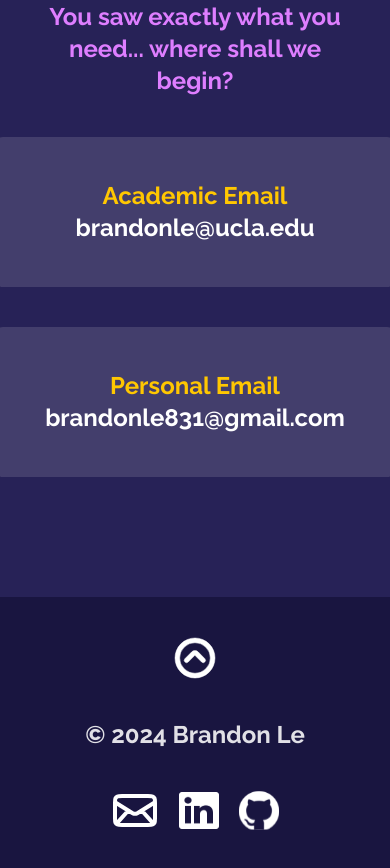
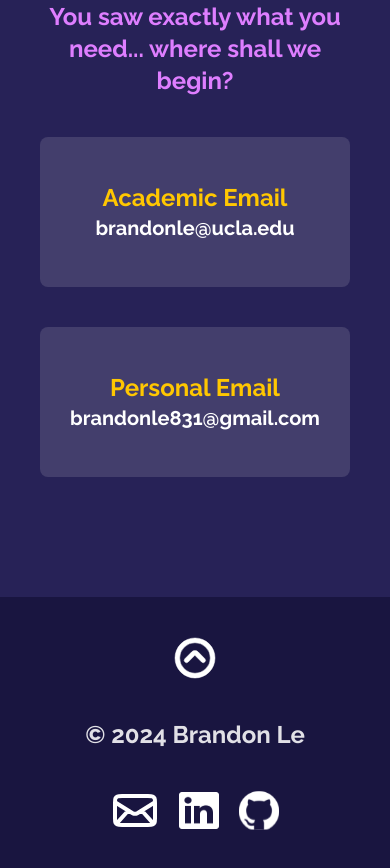
Before and after one commit to brandontranle/portfolio, a React (Vite) app: page / in a window 390 px wide. Shown: the part 10440-11308 px from the top of the page. Built offline with nearby package versions, Linux system fonts and the light colour scheme.

Commit message:
modified sections

```diff
--- a/src/output.css
+++ b/src/output.css
@@ -671,10 +671,6 @@ video {
   margin-right: 0.75rem;
 }
 
-.mr-40 {
-  margin-right: 10rem;
-}
-
 .mt-0 {
   margin-top: 0px;
 }
@@ -797,10 +793,6 @@ video {
 
 .w-\[375px\] {
   width: 375px;
-}
-
-.w-\[400px\] {
-  width: 400px;
 }
 
 .w-\[500px\] {
@@ -889,10 +881,6 @@ video {
   justify-content: space-between;
 }
 
-.justify-evenly {
-  justify-content: space-evenly;
-}
-
 .gap-1 {
   gap: 0.25rem;
 }
@@ -905,6 +893,10 @@ video {
   gap: 0.5rem;
 }
 
+.gap-20 {
+  gap: 5rem;
+}
+
 .gap-24 {
   gap: 6rem;
 }
@@ -919,10 +911,6 @@ video {
 
 .gap-5 {
   gap: 1.25rem;
-}
-
-.gap-20 {
-  gap: 5rem;
 }
 
 .space-x-3 > :not([hidden]) ~ :not([hidden]) {
@@ -1091,10 +1079,6 @@ video {
   padding: 1.25rem;
 }
 
-.p-3 {
-  padding: 0.75rem;
-}
-
 .px-3 {
   padding-left: 0.75rem;
   padding-right: 0.75rem;
@@ -1110,6 +1094,11 @@ video {
   padding-bottom: 0.5rem;
 }
 
+.py-5 {
+  padding-top: 1.25rem;
+  padding-bottom: 1.25rem;
+}
+
 .pb-0 {
   padding-bottom: 0px;
 }
@@ -1136,10 +1125,6 @@ video {
 
 .text-center {
   text-align: center;
-}
-
-.text-right {
-  text-align: right;
 }
 
 .font-ralewayBold {
@@ -1573,11 +1558,6 @@ body {
   .sm\:text-left {
     text-align: left;
   }
-
-  .sm\:text-lg {
-    font-size: 1.125rem;
-    line-height: 1.75rem;
-  }
 }
 
 @media (min-width: 768px) {
@@ -1722,6 +1702,14 @@ body {
     margin-left: auto;
   }
 
+  .lg\:mr-40 {
+    margin-right: 10rem;
+  }
+
+  .lg\:mr-auto {
+    margin-right: auto;
+  }
+
   .lg\:mt-0 {
     margin-top: 0px;
   }
@@ -1730,14 +1718,6 @@ body {
     margin-top: auto;
   }
 
-  .lg\:mr-auto {
-    margin-right: auto;
-  }
-
-  .lg\:mr-40 {
-    margin-right: 10rem;
-  }
-
   .lg\:block {
     display: block;
   }
@@ -1756,6 +1736,10 @@ body {
 
   .lg\:w-\[30\%\] {
     width: 30%;
+  }
+
+  .lg\:w-\[400px\] {
+    width: 400px;
   }
 
   .lg\:w-\[500px\] {
@@ -1787,12 +1771,17 @@ body {
     padding: 0px;
   }
 
+  .lg\:p-10 {
+    padding: 2.5rem;
+  }
+
   .lg\:p-40 {
     padding: 10rem;
   }
 
-  .lg\:p-10 {
-    padding: 2.5rem;
+  .lg\:px-20 {
+    padding-left: 5rem;
+    padding-right: 5rem;
   }
 
   .lg\:text-left {
@@ -1801,6 +1790,11 @@ body {
 
   .lg\:text-right {
     text-align: right;
+  }
+
+  .lg\:text-2xl {
+    font-size: 1.5rem;
+    line-height: 2rem;
   }
 }
 
--- a/src/sections/Contact.tsx
+++ b/src/sections/Contact.tsx
@@ -55,19 +55,19 @@ const Contact = () => {
           You saw exactly what you need... where shall we begin?{" "}
         </h1>
         <div className="flex flex-col md:flex-row justify-center gap-10 mt-10 items-center w-full">
-          <div className="bg-[#433e6c] h-[150px] w-[400px] flex-col flex items-center justify-center rounded-lg p-5">
-            <span className="text-center text-2xl text-[#FFC701]">
+          <div className="bg-[#433e6c] h-[150px] w-full flex-col flex items-center justify-center rounded-lg py-5 lg:px-20 lg:w-[400px]">
+            <span className="text-center text-2xl  w-full text-[#FFC701]">
               Academic Email{" "}
             </span>
-            <span className="text-center text-2xl text-white">
+            <span className="text-center lg:text-2xl text-xl text-white">
               brandonle@ucla.edu{" "}
             </span>
           </div>
-          <div className="bg-[#433e6c] h-[150px] w-[400px] flex-col flex items-center justify-center rounded-lg p-5">
+          <div className="bg-[#433e6c] h-[150px] w-full flex-col flex items-center justify-center rounded-lg py-5 lg:px-20 lg:w-[400px]">
             <span className="text-center text-2xl text-[#FFC701]">
               Personal Email{" "}
             </span>
-            <span className="text-center text-2xl text-white">
+            <span className="text-center  text-xl lg:text-2xl text-white">
               brandonle831@gmail.com{" "}
             </span>
           </div>
--- a/src/sections/Projects.tsx
+++ b/src/sections/Projects.tsx
@@ -187,7 +187,7 @@ const Projects = () => {
         </div>
 
         <div className="lg:ml-auto xl:w-[650px] w-full lg:h-[300px] h-full relative lg:bg-[#151135]  sm:block right-0 lg:mr-40 xl:absolute z-20 xl:mt-20 lg:mb-10 xl:mb-0 rounded-3xl lg:p-10">
-          <p className="lg:text-right sm:text-lg text-center lg:text-md">
+          <p className="lg:text-right text-center ">
             {isMobile ? (
               <>
                 {" "}
@@ -222,7 +222,7 @@ const Projects = () => {
 
       <div className="flex flex-col-reverse rounded-xl bg-[#413d6a] p-5 xl:p-0 xl:bg-transparent xl:flex-row">
         <div className="xl:mr-auto xl:w-[650px] w-full lg:h-[300px] h-full relative lg:bg-[#151135]  sm:block left-0 xl:ml-40 xl:absolute z-20 xl:mt-20 lg:mb-10 xl:mb-0 rounded-3xl lg:p-10">
-          <p className="lg:text-right sm:text-lg text-center lg:text-md">
+          <p className="lg:text-right text-center ">
             {isMobile ? (
               <>
                 {" "}
--- a/src/sections/Revamped-Skills.tsx
+++ b/src/sections/Revamped-Skills.tsx
@@ -167,7 +167,7 @@ const Skills = () => {
           SKILLS
         </h1>
       </header>
-      <div className="flex flex-col justify-center items-center lg:grid lg:grid-cols-3 gap-20 lg:gap-32">
+      <div className="flex flex-col justify-center w-full items-center lg:grid lg:grid-cols-3 gap-20 lg:gap-32">
         {skillslist.map((skill) => (
           <SkillsCard
             title={skill.title}
```
